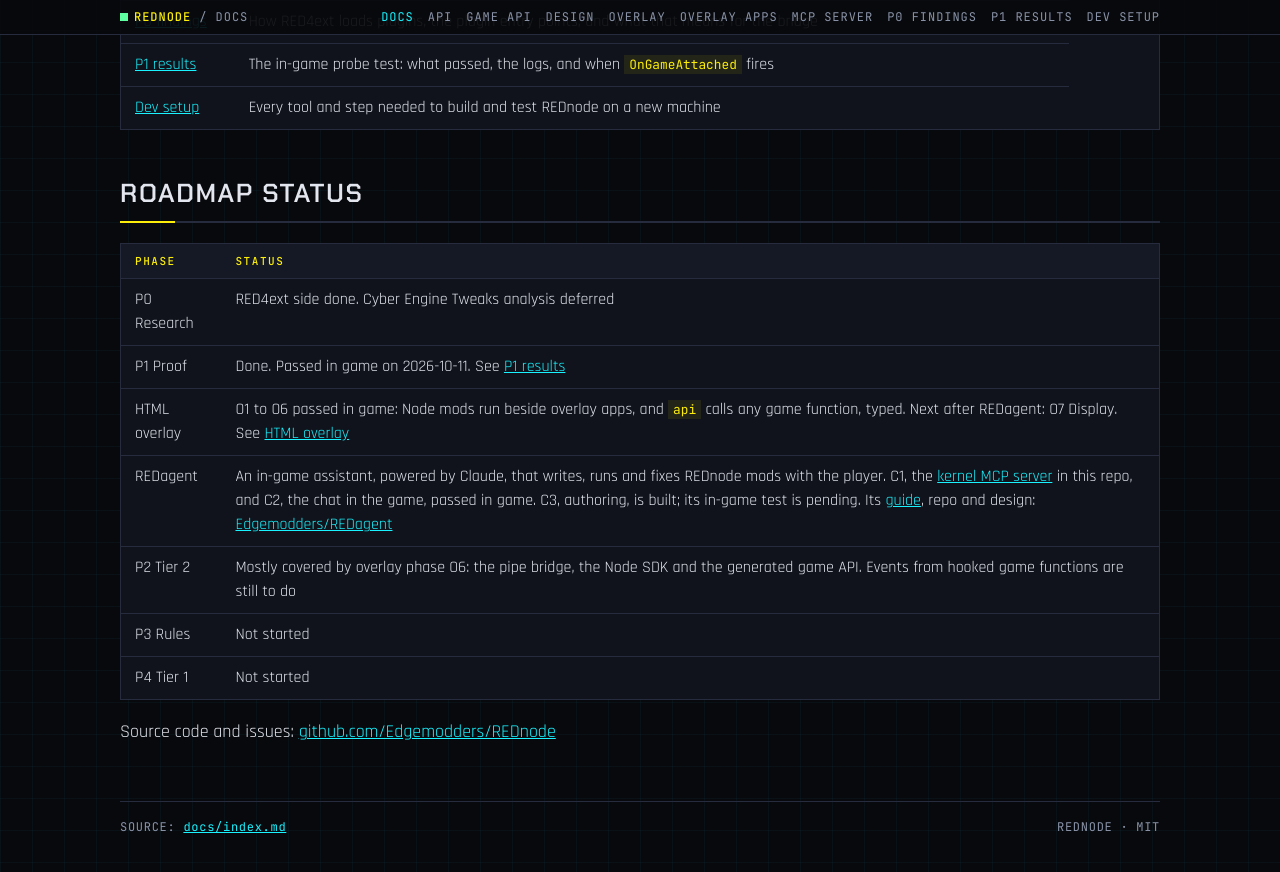
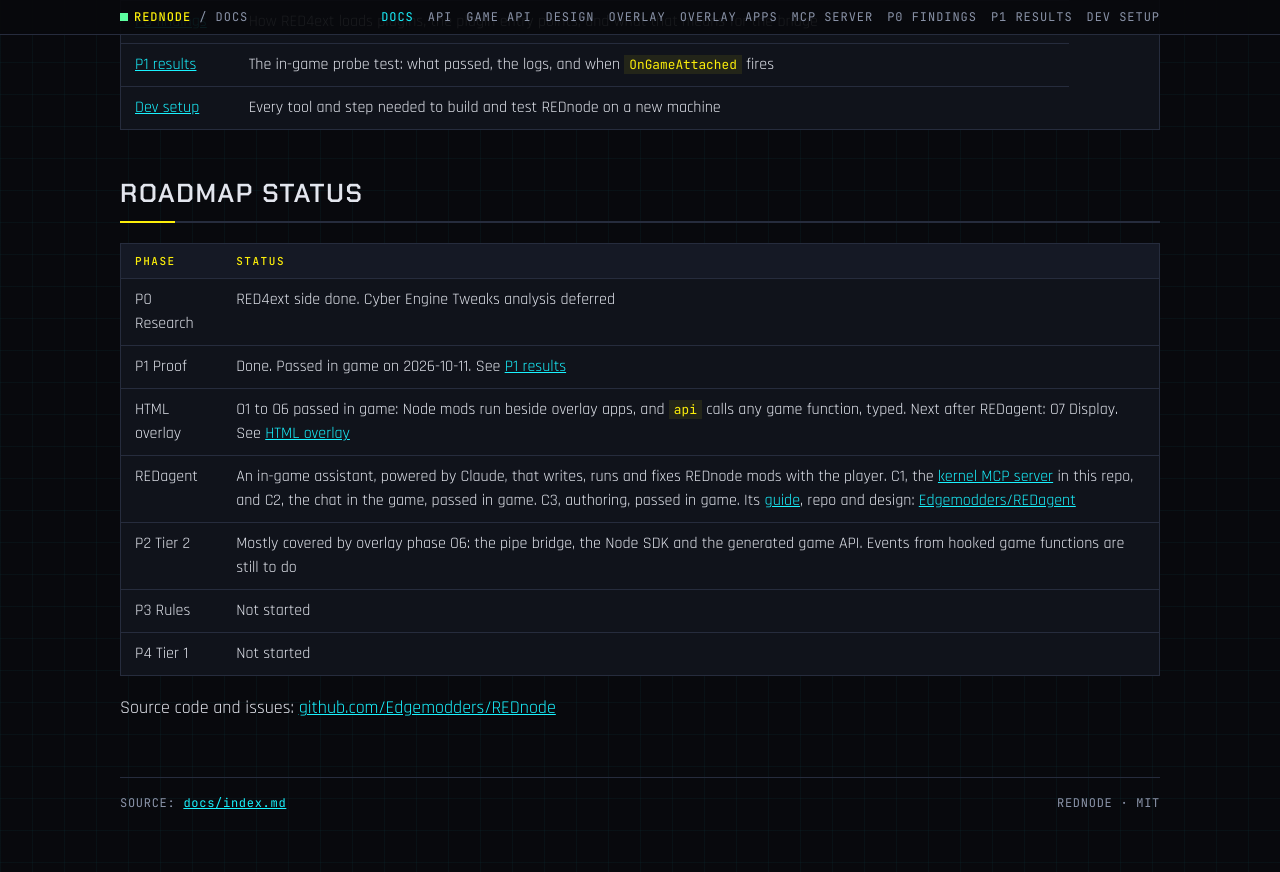
Before and after one commit to CyberbuildsAI/REDnode, a Jekyll site: the page built from docs/index.md, in a window 1280 px wide and 900 px high, scrolled down 546 px. Shown: the top 872 px of the window. Built offline with Jekyll 4.4.1, drawn with Linux system fonts in a browser that asks for light colours; our own code applies the rules of GitHub Pages for plain Markdown files.

Commit message:
Status: REDagent C3 passed; fixes from its test await an in-game check
Co-Authored-By: Claude Opus 5.5 <noreply@anthropic.com>

```diff
--- a/docs/index.md
+++ b/docs/index.md
@@ -21,7 +21,7 @@ REDnode is a Node.js API for scripting Cyberpunk 2077 (PC, single-player). These
 | P0 Research | RED4ext side done. Cyber Engine Tweaks analysis deferred |
 | P1 Proof | Done. Passed in game on 2026-10-11. See [P1 results](p1-results.md) |
 | HTML overlay | O1 to O6 passed in game: Node mods run beside overlay apps, and `api` calls any game function, typed. Next after REDagent: O7 Display. See [HTML overlay](overlay.md) |
-| REDagent | An in-game assistant, powered by Claude, that writes, runs and fixes REDnode mods with the player. C1, the [kernel MCP server](mcp.md) in this repo, and C2, the chat in the game, passed in game. C3, authoring, is built; its in-game test is pending. Its [guide](https://edgemodders.github.io/REDagent/), repo and design: [Edgemodders/REDagent](https://github.com/Edgemodders/REDagent) |
+| REDagent | An in-game assistant, powered by Claude, that writes, runs and fixes REDnode mods with the player. C1, the [kernel MCP server](mcp.md) in this repo, and C2, the chat in the game, passed in game. C3, authoring, passed in game. Its [guide](https://edgemodders.github.io/REDagent/), repo and design: [Edgemodders/REDagent](https://github.com/Edgemodders/REDagent) |
 | P2 Tier 2 | Mostly covered by overlay phase O6: the pipe bridge, the Node SDK and the generated game API. Events from hooked game functions are still to do |
 | P3 Rules | Not started |
 | P4 Tier 1 | Not started |
```
Also changed, not shown: CLAUDE.md (+1 -1 lines).
